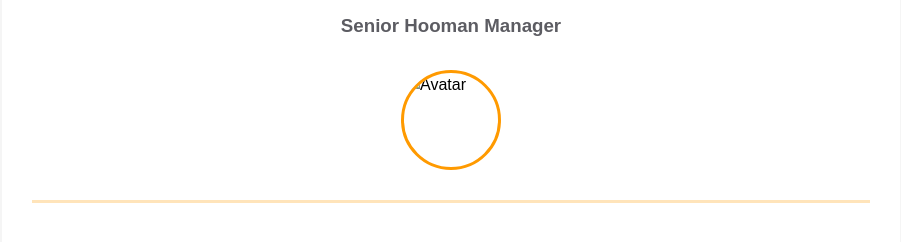
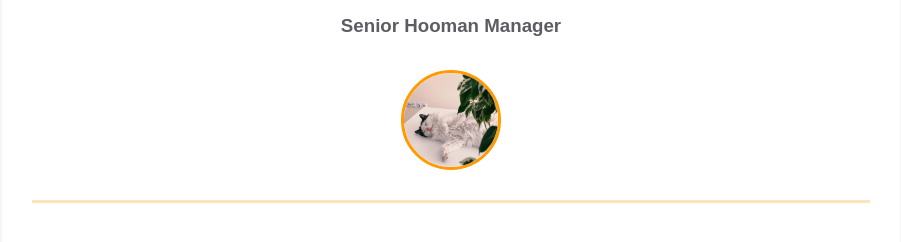
Before and after one commit to NSearcher/homepage, a plain HTML site: page index.html in a window 1280 px wide. Shown: the part 132-374 px from the top of the page, without its empty margins (189-1090 px from the left). Drawn offline with Linux system fonts and the light colour scheme.

Commit message:
Added assets folder and avatar

```diff
--- a/index.html
+++ b/index.html
@@ -18,7 +18,7 @@
               <div class="contact-info__block"></div>
 
               <div class="contact-info__block contact-info__block--center">
-                <img class="contact-info__avatar" src="assets/avatar.png" alt="Avatar">
+                <img class="contact-info__avatar" src="assets/228207858_261113642116546_528478870948082099_n.jpg" alt="Avatar">
               </div>
 
               <div class="contact-info__block"></div>
```
Also changed, not shown: assets/228207858_261113642116546_528478870948082099_n.jpg (added).
